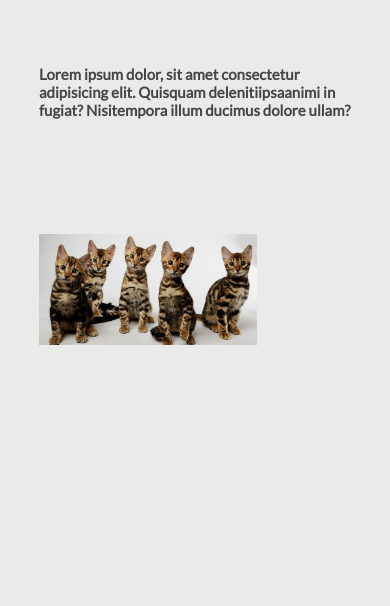
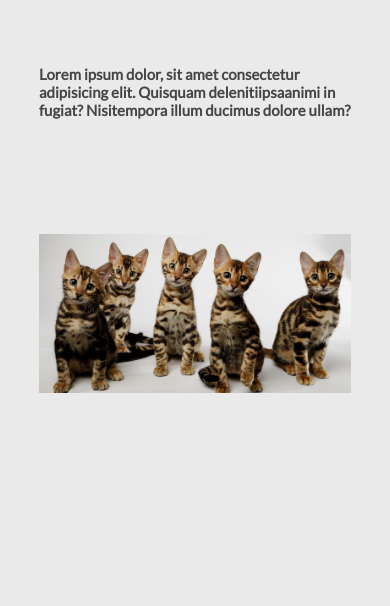
Before and after one commit to konczito33/hodowla-baresca, a website: page index.html in a window 390 px wide. Shown: the part 238-844 px from the top of the page. Drawn offline with nearby package versions, Linux system fonts and the light colour scheme; files that its build step writes are made by us from their sources.

Commit message:
style main img

```diff
--- a/sass/_main.scss
+++ b/sass/_main.scss
@@ -211,7 +211,7 @@
     .main {
         &__image {
             min-width: 0px;
-            max-width: 70%;
+            max-width: 100%;
             padding-top: 50px;
         }
     }
--- a/script.js
+++ b/script.js
@@ -26,8 +26,6 @@
             })
         })
     })
-
-    console.log(window.innerWidth)
     //navigation
     function checkNav() {
         if (nav.classList.contains('--active')) {
```
